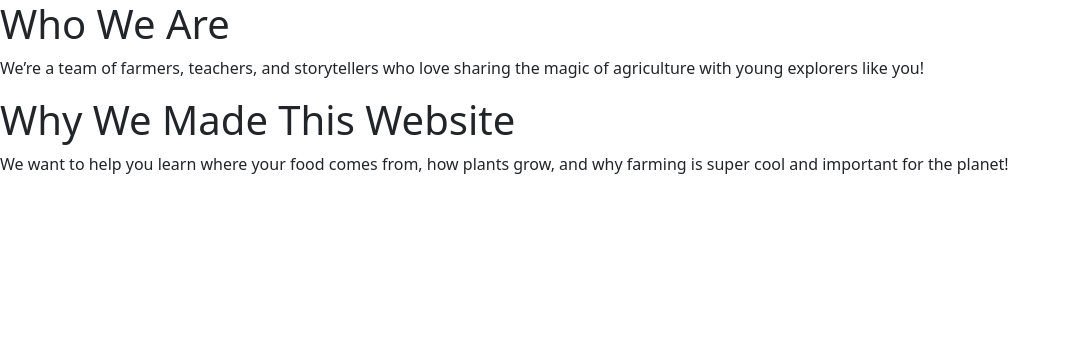
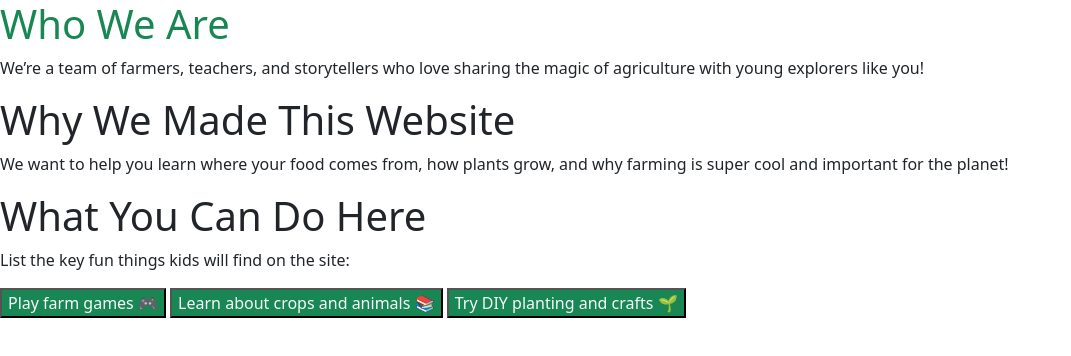
Before and after one commit to Pixelstrike-ops/SF-25-Junior-Team-1.Digital-farming-Companion, a plain HTML site: page about.html in a window 1280 px wide. Shown: the whole page, without its empty margins (0-1071 px from the left). Drawn offline with nearby package versions, Linux system fonts and the light colour scheme.

Commit message:
I updated my file
I have updated a file called about.html

```diff
--- a/about.html
+++ b/about.html
@@ -7,8 +7,9 @@
     <link href="https://cdn.jsdelivr.net/npm/bootstrap@5.3.7/dist/css/bootstrap.min.css" rel="stylesheet" integrity="sha384-LN+7fdVzj6u52u30Kp6M/trliBMCMKTyK833zpbD+pXdCLuTusPj697FH4R/5mcr" crossorigin="anonymous">
 </head>
 <body>
+    <header id="header"></header>
     <section>
-        <h1 class="text-">Who We Are</h1>
+        <h1 class="text-success">Who We Are</h1>
         <p>We’re a team of farmers, teachers, and storytellers who love sharing the magic of agriculture with young explorers like you!</p>
     </section>
     <section>
@@ -16,12 +17,18 @@
         <p>We want to help you learn where your food comes from, how plants grow, and why farming is super cool and important for the planet!</p>
     </section>
     <section>
-        <h1></h1>
+        <h1>What You Can Do Here</h1>
+        <p>List the key fun things kids will find on the site:
+        </p>
+        <button class="bg-success text-light">Play farm games 🎮</button>
+        <button class="bg-success text-light">Learn about crops and animals 📚</button>
+        <button class="bg-success text-light">Try DIY planting and crafts 🌱</button>
+
     </section>
 
 
 
-
+    <script src="./JS/index.js"></script>
      <script src="https://cdn.jsdelivr.net/npm/bootstrap@5.3.7/dist/js/bootstrap.bundle.min.js" integrity="sha384-ndDqU0Gzau9qJ1lfW4pNLlhNTkCfHzAVBReH9diLvGRem5+R9g2FzA8ZGN954O5Q" crossorigin="anonymous"></script>
 </body>
 </html>
```
